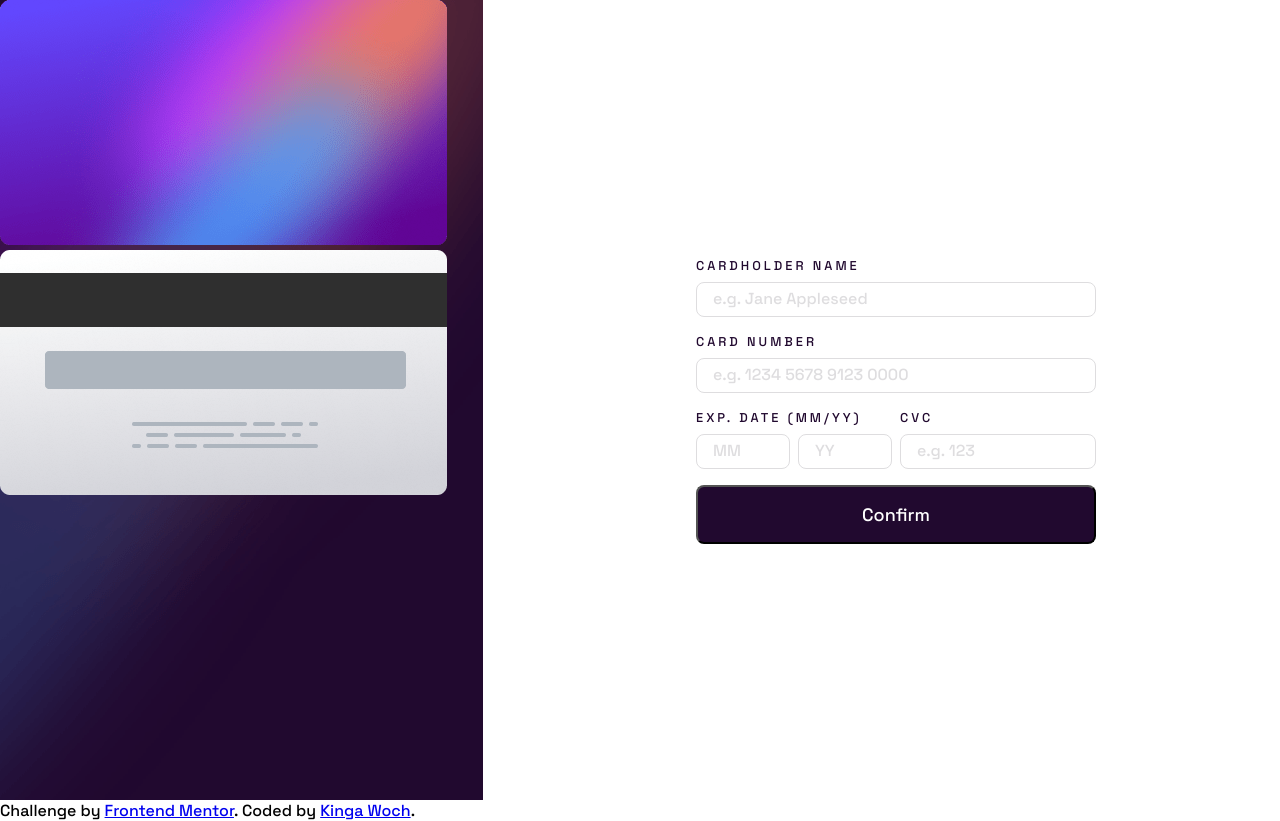
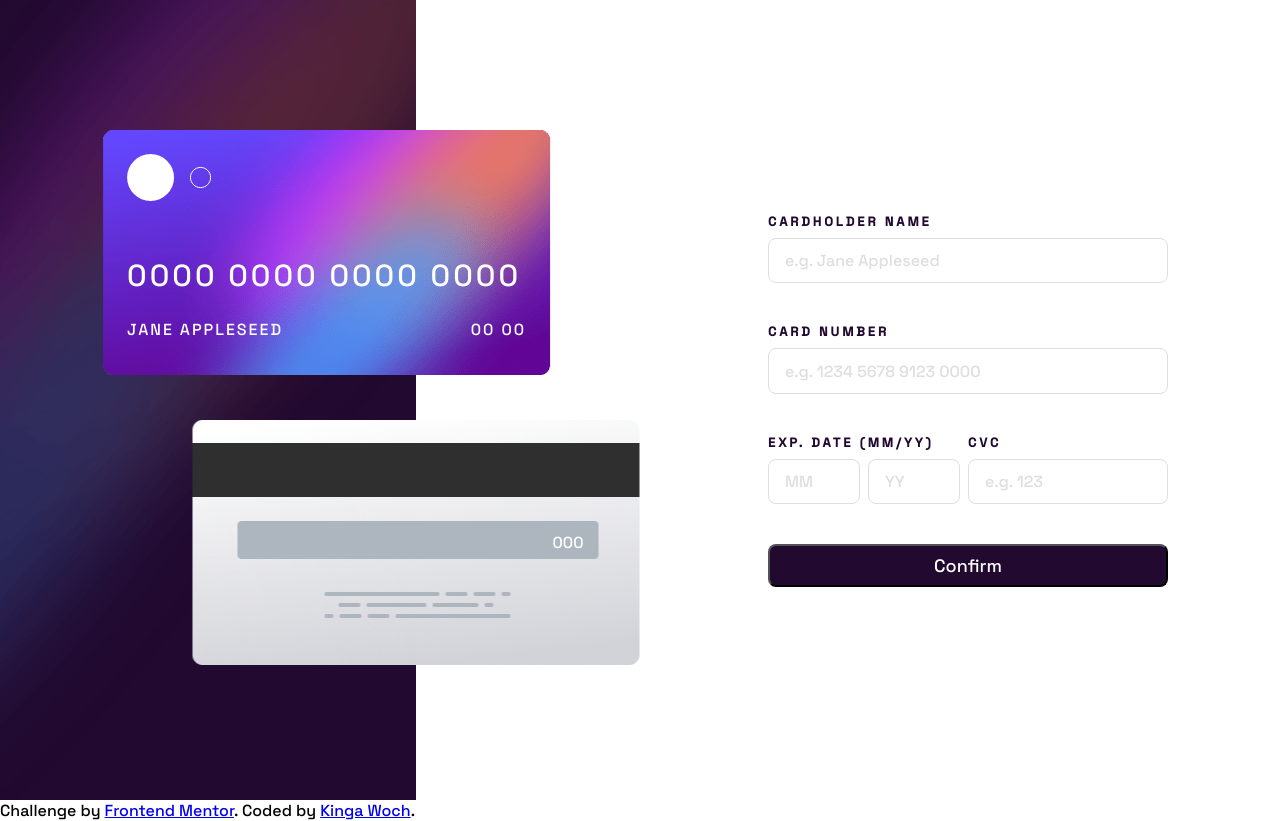
Before and after one commit to KingaWoch/Responsive-Interactive-Card-Details-Form-FEM, a plain HTML site: page index.html in a window 1280 px wide. Drawn offline with Linux system fonts and the light colour scheme.

Commit message:
second commit

```diff
--- a/index.html
+++ b/index.html
@@ -1,49 +1,98 @@
 <!DOCTYPE html>
 <html lang="en">
   <head>
-  <meta charset="UTF-8">
-  <meta name="viewport" content="width=device-width, initial-scale=1.0"> <!-- displays site properly based on user's device -->
+    <meta charset="UTF-8" />
+    <meta name="viewport" content="width=device-width, initial-scale=1.0" />
+    <!-- displays site properly based on user's device -->
 
-  <link rel="icon" type="image/png" sizes="32x32" href="./images/favicon-32x32.png">
-  <link rel="stylesheet" href="style.css">
-  <link rel="preconnect" href="https://fonts.googleapis.com">
-  <link rel="preconnect" href="https://fonts.gstatic.com" crossorigin>
-  <link href="https://fonts.googleapis.com/css2?family=Space+Grotesk:wght@500&display=swap" rel="stylesheet">
+    <link
+      rel="icon"
+      type="image/png"
+      sizes="32x32"
+      href="./images/favicon-32x32.png"
+    />
+    <link rel="stylesheet" href="style.css" />
+    <link rel="preconnect" href="https://fonts.googleapis.com" />
+    <link rel="preconnect" href="https://fonts.gstatic.com" crossorigin />
+    <link
+      href="https://fonts.googleapis.com/css2?family=Space+Grotesk:wght@500&display=swap"
+      rel="stylesheet"
+    />
 
     <title>Frontend Mentor | Interactive card details form</title>
-
   </head>
   <body>
     <main>
       <div class="page">
+
+        <!-- LEFT COLUMN -->
+
         <div class="cards-wrapper">
           <div class="cards">
-          <img src="images/bg-card-front.png" alt="">
-          <img src="images/bg-card-back.png" alt="">
+            <div class="card-front">
+              <img src="images/bg-card-front.png" alt="card front" />
+              <div class="card-container">
+                <img src="images/card-logo.svg" alt="logo" class="card-logo">
+                <div class="card-content">
+                  <span id="card-number">0000 0000 0000 0000</span>
+                  <div class="card-flex">
+                    <span id="card-name">Jane Appleseed</span>
+                    <div class="card-date">
+                      <span id="card-month">00</span>
+                      <span id="card-year">00</span>
                     </div>
                   </div>
+                </div>
+              </div>
+            </div>
+            <div class="card-back">
+              <img src="images/bg-card-back.png" alt="card back" />
+              <span id="card-cvc-number">000</span>
+            </div>
+          </div>
+        </div>
+
+        <!-- RIGHT COLUMN -->
+
         <div class="inputs-wrapper">
-        <form action="" id="form">
+          <form novalidate action="" id="form">
             <div class="input-field">
               <label for="name">Cardholder Name</label>
-            <input type="text" id="name" placeholder="e.g. Jane Appleseed">
+              <input type="text" id="name" placeholder="e.g. Jane Appleseed"/>
+              <span class="error"></span>
             </div>
             <div class="input-field">
-            <label for="card-number">Card Number</label>
-            <input type="text" id="card-number" placeholder="e.g. 1234 5678 9123 0000" minlength="16" maxlength="16">
+              <label for="number">Card Number</label>
+              <input
+                type="text"
+                id="number"
+                placeholder="e.g. 1234 5678 9123 0000"
+                minlength="16"
+                maxlength="16"
+              />
+              <span class="error"></span>
             </div>
+
             <div class="input-field flex">
               <div class="exp-date">
                 <label for="date">Exp. Date (MM/YY)</label>
                 <div class="two-inputs">
-                <input type="text" placeholder="MM" maxlength="2">
-                <input type="text" placeholder="YY" maxlength="2">
+                  <input id="month" type="text" placeholder="MM" minlength="2" maxlength="2" />
+                  <input id="year" type="text" placeholder="YY" minlength="2" maxlength="2" />
                 </div>
+                <span class="error"></span>
               </div>
               <div class="cvc-nr">
                 <label for="cvc">CVC</label>
-              <input type="text" id="cvc" placeholder="e.g. 123" maxlength="3">
+                <input
+                  type="text"
+                  id="cvc-number"
+                  placeholder="e.g. 123"
+                  maxlength="3"
+                />
+                <span class="error"></span>
               </div>
+
             </div>
             <button type="submit">Confirm</button>
           </form>
@@ -52,9 +101,13 @@
     </main>
     <footer>
       <p class="attribution">
-      Challenge by <a href="https://www.frontendmentor.io?ref=challenge" target="_blank">Frontend Mentor</a>.
-      Coded by <a href="https://github.com/KingaWoch" target="_blank">Kinga Woch</a>.
+        Challenge by
+        <a href="https://www.frontendmentor.io?ref=challenge" target="_blank"
+          >Frontend Mentor</a
+        >. Coded by
+        <a href="https://github.com/KingaWoch" target="_blank">Kinga Woch</a>.
       </p>
     </footer>
+    <script src="script.js"></script>
   </body>
 </html>
--- /dev/null
+++ b/script.js
@@ -0,0 +1,36 @@
+const form = document.getElementById("form");
+
+const inputs = document.getElementsByTagName("input");
+
+const name = document.getElementById("name");
+const cardName = document.getElementById("card-name");
+
+const number = document.getElementById("number");
+const cardNumber = document.getElementById("card-number");
+
+const month = document.getElementById("month");
+const cardMonth = document.getElementById("card-month");
+
+const year = document.getElementById("year");
+const cardYear = document.getElementById("card-year");
+
+const cvcNumber = document.getElementById("cvc-number");
+const cardCvcNumber = document.getElementById("card-cvc-number");
+
+const error = document.querySelectorAll(".error");
+
+const button = document.getElementById("button");
+
+form.addEventListener("submit", (e) => {
+    e.preventDefault();
+
+    for (i = 0; i < inputs.length; i++) {
+        if(!inputs[i].value) {
+            inputs[i].classList.add("invalid");
+            error[i].innerHTML = "Can't be blank";
+        } else {
+            inputs[i].classList.remove("invalid");
+            error[i].innerHTML = "";
+        }
+    }
+})
--- a/style.css
+++ b/style.css
@@ -24,26 +24,83 @@ html, body {
 
 .page {
     display: flex;
-    height: 100vh;
+    gap: 15rem;
 }
+
+/* LEFT COLUMN STYLING */
 
 .cards-wrapper {
     background-image: url(images/bg-main-desktop.png);
     background-repeat: no-repeat;
+    background-size: cover;
+    background-position: center;
     width: 40%;
     position: relative;
 }
 
 .cards {
     position: absolute;
-    /* top: 50%;
+    top: 50%;
     left: 100%;
-    transform: translate(-50%m -50%); */
+    transform: translate(-50%, -50%);
+    display: flex;
+    flex-direction: column;
+    gap: 2.5rem;
 }
+
+.card-front {
+    transform: translate(-20%);
+    position: relative;
+}
+
+.card-logo {
+    position: absolute;
+    top: 1.5rem;
+    left: 1.5rem;
+}
+
+.card-content {
+    position: absolute;
+    bottom: 1rem;
+    padding: 1.5rem;
+    display: flex;
+    flex-direction: column;
+    gap: 1.5rem;
+    color: var(--White);
+    width: 100%;
+}
+
+#card-number {
+    font-size: 1.9rem;
+    letter-spacing: 3px;
+}
+
+.card-flex {
+    display: flex;
+    justify-content: space-between;
+    text-transform: uppercase;
+    letter-spacing: 2px;
+}
+
+.card-back {
+    position: relative;
+}
+
+#card-cvc-number {
+    position: absolute;
+    bottom: 47%;
+    right: 3.5rem;
+    color: var(--White);
+}
+
+
+/* RIGHT COLUMN STYLING */
+
 
 .inputs-wrapper {
     background-color: var(--White);
     width: 60%;
+    height: 100vh;
     display: flex;
     justify-content: center;
     align-items: center;
@@ -53,7 +110,7 @@ html, body {
     display: flex;
     flex-direction: column;
     width: 400px;
-    gap: 1rem;
+    gap: 2rem;
 }
 
 .input-field {
@@ -67,14 +124,16 @@ label {
     color: var(--Very-dark-violet);
     font-size: 0.8rem;
     letter-spacing: 3px;
+    font-weight: 700;
 }
 
 input {
-    padding: 0.5rem 1rem;
+    padding: 0.7rem 1rem;
     border: 1px solid var(--Light-grayish-violet);
     border-radius: 0.5rem;
     cursor: pointer;
     color: var(--Very-dark-violet);
+    font-size: 1rem;
 }
 
 input:focus {
@@ -84,6 +143,10 @@ input:focus {
 input::placeholder {
     color: var(--Light-grayish-violet);
     font-size: 1rem;
+}
+
+input.invalid {
+    border-color: var(--Red);
 }
 
 .flex {
@@ -116,8 +179,14 @@ input::placeholder {
 button {
     background-color: var(--Very-dark-violet);
     color: var(--White);
-    padding: 1rem 0;
+    padding: 0.5rem 0;
     font-size: var(--font-size);
     border-radius: 0.5rem;
     cursor: pointer;
 }
+
+.error {
+    color: var(--Red);
+    font-size: 0.8rem;
+    font-weight: 700;
+}
```
Lines whose indentation alone changed are shown as unchanged.
